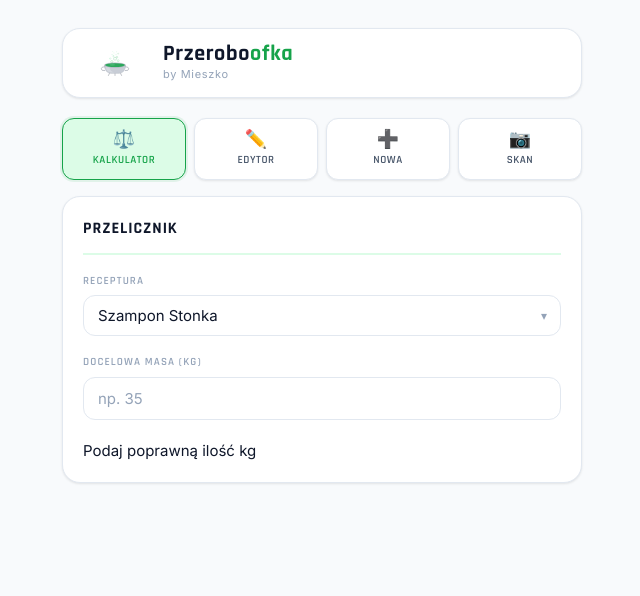
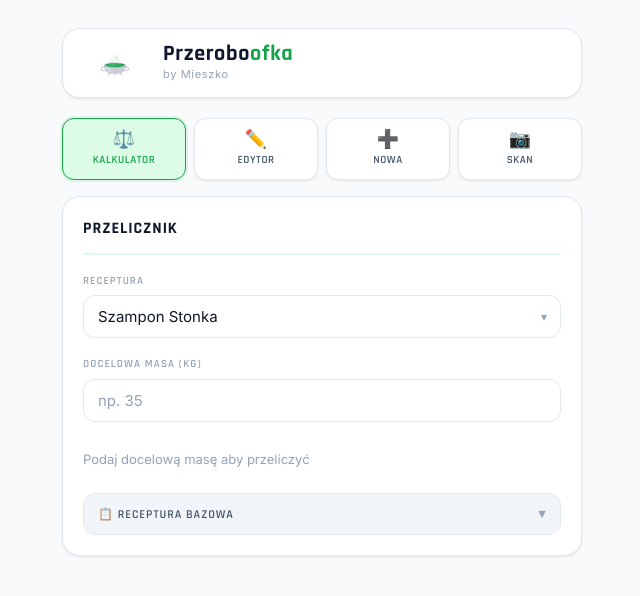
Before and after one commit to wieshaqq/receptury-app, a plain HTML site: page index.html in a window 1280 px wide. Shown: the whole page, without its empty margins (318-958 px from the left). Drawn offline with Linux system fonts and the light colour scheme.

Commit message:
podgląd receptury bazowej w kalkulatorze

```diff
--- a/index.html
+++ b/index.html
@@ -120,6 +120,15 @@
 
         <div id="wynik"></div>
         <div id="procesWidok"></div>
+
+        <!-- Receptura bazowa — zwijana sekcja -->
+        <div class="bazowa-wrap" id="bazowa-wrap">
+            <button class="bazowa-toggle" onclick="toggleBazowa()">
+                <span>📋 Receptura bazowa</span>
+                <span class="bazowa-arrow" id="bazowa-arrow">▾</span>
+            </button>
+            <div class="bazowa-content hidden" id="bazowa-content"></div>
+        </div>
     </div>
 
     <!-- ========================= WIDOK: EDYTOR ========================== -->
--- a/script.js
+++ b/script.js
@@ -128,7 +128,8 @@ function przelicz() {
     const receptura = receptury[wybor];
 
     if (!kg || kg <= 0) {
-        wynikEl.innerHTML = "<p>Podaj poprawną ilość kg</p>";
+        wynikEl.innerHTML = "<p class='hint-text'>Podaj docelową masę aby przeliczyć</p>";
+        pokazBazowa(wybor);
         return;
     }
 
@@ -170,6 +171,9 @@ function przelicz() {
     `;
 
     // Pokaż proces i notatki w kalkulatorze
+    // Pokaż recepturę bazową
+    pokazBazowa(wybor);
+
     const procesWidok = document.getElementById("procesWidok");
     if (procesWidok) {
         const proces  = receptura.proces  || "";
@@ -546,6 +550,49 @@ function pokazWidok(widok) {
 init();
 
 /* =========================
+   RECEPTURA BAZOWA — KALKULATOR
+========================= */
+function pokazBazowa(wybor) {
+    const wrap    = document.getElementById("bazowa-wrap");
+    const content = document.getElementById("bazowa-content");
+    if (!wrap || !content) return;
+
+    const bazowa = recepturyBazowe[wybor];
+
+    if (!bazowa || !bazowa.skladniki || bazowa.skladniki.length === 0) {
+        wrap.style.display = "none";
+        return;
+    }
+
+    wrap.style.display = "block";
+
+    let rows = "";
+    for (const s of bazowa.skladniki) {
+        rows += `
+            <div class="bazowa-row">
+                <span class="bazowa-nazwa">${s.nazwa}</span>
+                <span class="bazowa-ilosc">${s.ilosc.toFixed(2)}%</span>
+            </div>
+        `;
+    }
+
+    content.innerHTML = `
+        <div class="bazowa-suma">Baza: ${bazowa.skladniki.reduce((a, s) => a + s.ilosc, 0).toFixed(2)} kg</div>
+        ${rows}
+    `;
+}
+
+function toggleBazowa() {
+    const content = document.getElementById("bazowa-content");
+    const arrow   = document.getElementById("bazowa-arrow");
+    if (!content) return;
+
+    const isHidden = content.classList.contains("hidden");
+    content.classList.toggle("hidden", !isHidden);
+    arrow.textContent = isHidden ? "▴" : "▾";
+}
+
+/* =========================
    SKAN — PODGLĄD ZDJĘCIA
 ========================= */
 function podgladZdjecia(event) {
--- a/style.css
+++ b/style.css
@@ -886,3 +886,91 @@ td:nth-child(3) {
         padding: 9px 8px;
     }
 }
+
+/* =========================
+   RECEPTURA BAZOWA
+========================= */
+.bazowa-wrap {
+    margin-top: 16px;
+    border: 1px solid var(--border);
+    border-radius: var(--radius-md);
+    overflow: hidden;
+    background: var(--bg-surface);
+}
+
+.bazowa-toggle {
+    width: 100%;
+    display: flex;
+    align-items: center;
+    justify-content: space-between;
+    padding: 12px 14px;
+    background: var(--bg-elevated);
+    border: none;
+    border-radius: 0;
+    color: var(--text-secondary);
+    font-family: var(--font-display);
+    font-size: 12px;
+    font-weight: 600;
+    letter-spacing: 0.08em;
+    text-transform: uppercase;
+    cursor: pointer;
+    transition: var(--transition);
+}
+
+.bazowa-toggle:hover {
+    background: var(--accent-light);
+    color: var(--accent);
+}
+
+.bazowa-arrow {
+    font-size: 13px;
+    color: var(--text-muted);
+    transition: var(--transition);
+}
+
+.bazowa-content {
+    padding: 8px 0;
+    border-top: 1px solid var(--border-subtle);
+}
+
+.bazowa-suma {
+    font-size: 11px;
+    color: var(--text-muted);
+    padding: 4px 14px 8px;
+    letter-spacing: 0.04em;
+}
+
+.bazowa-row {
+    display: flex;
+    justify-content: space-between;
+    align-items: center;
+    padding: 7px 14px;
+    font-size: 13px;
+    border-bottom: 1px solid var(--border-subtle);
+    transition: background var(--transition);
+}
+
+.bazowa-row:last-child {
+    border-bottom: none;
+}
+
+.bazowa-row:hover {
+    background: var(--accent-glow-sm);
+}
+
+.bazowa-nazwa {
+    color: var(--text-primary);
+}
+
+.bazowa-ilosc {
+    color: var(--accent);
+    font-weight: 600;
+    font-variant-numeric: tabular-nums;
+    font-size: 12px;
+}
+
+.hint-text {
+    font-size: 13px;
+    color: var(--text-muted);
+    padding: 8px 0;
+}
```
